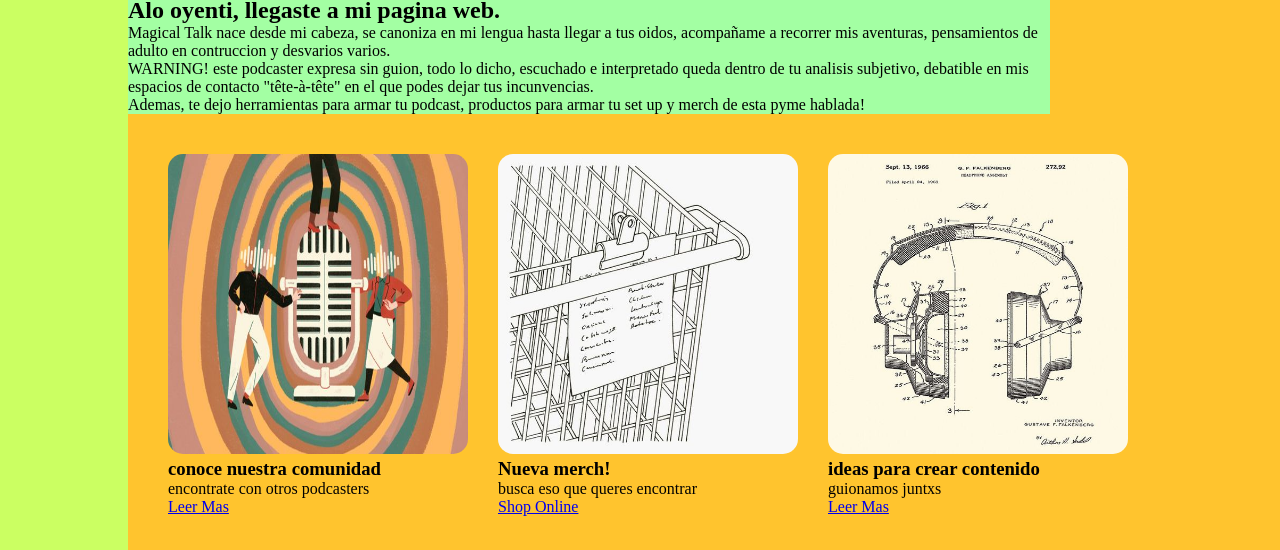
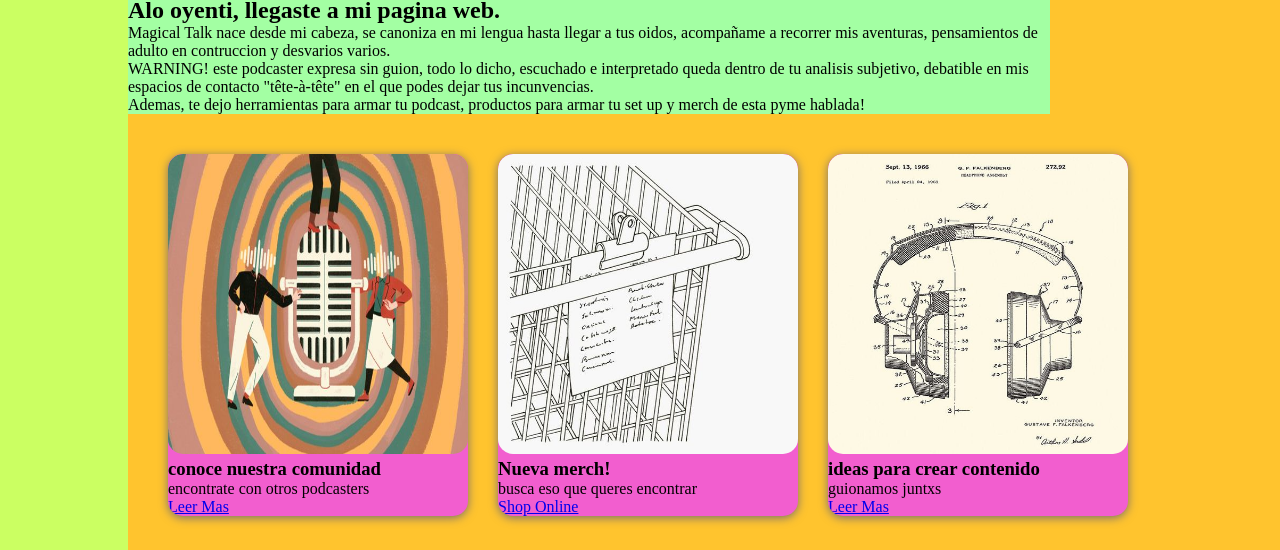
Before and after one commit to Leancitx/CoderProyect, a plain HTML site: page LeandroNahuel Rodriguez GRIDS/index.html in a window 1280 px wide. Shown: the part 402-952 px from the top of the page. Drawn offline with Linux system fonts and the light colour scheme.

Commit message:
Update main.css

```diff
--- a/LeandroNahuel Rodriguez GRIDS/style/main.css
+++ b/LeandroNahuel Rodriguez GRIDS/style/main.css
@@ -32,6 +32,16 @@ main{
 grid-area: main;
 background-color: rgb(255, 196, 46);
 }
+
+.card{
+    background-color: rgb(242, 94, 207);
+    overflow: hidden;
+    box-shadow: 0 2px 10px rgb(120, 112, 112);
+    cursor: default;
+    transition: all 400ms ease;
+    border-radius: 15px;
+}
+
 .container-cards{
     display: flex;
     gap: 30px;
```
